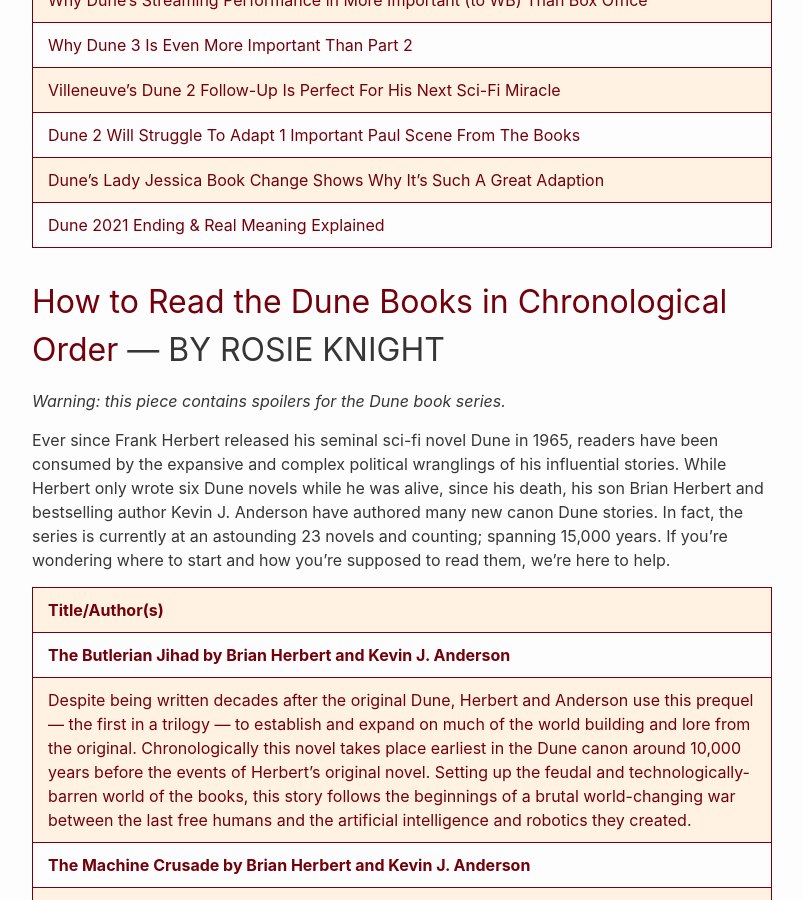
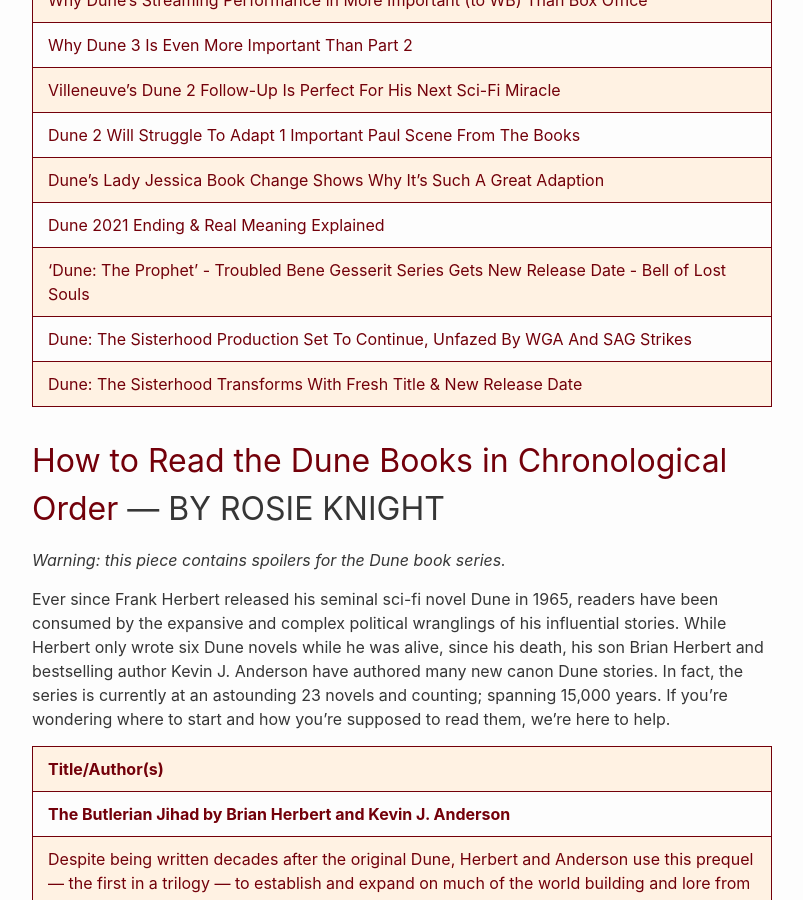
Before and after one commit to RalphHightower/RalphHightower, a Jekyll site: the page built from ScienceFiction/Dune.md, in a window 1280 px wide and 900 px high, scrolled down 3087 px. Shown: the whole window, without its empty margins (238-1041 px from the left). Built offline with Jekyll 4.4.1, drawn with Linux system fonts in a browser that asks for light colours; our own code applies the rules of GitHub Pages for plain Markdown files.

Commit message:
[docs](doc): DuneSequence.md to Dune(extended description)

```diff
--- a/ScienceFiction/DuneSequence.md
+++ b/ScienceFiction/Dune.md
@@ -44,6 +44,9 @@
 | [Dune 2 Will Struggle To Adapt 1 Important Paul Scene From The Books](https://screenrant.com/dune-2-struggle-adapt-paul-scene-books/ ) |
 | [Dune's Lady Jessica Book Change Shows Why It's Such A Great Adaption](https://screenrant.com/dune-movie-books-jessica-paul-fear-quote-change/ ) |
 | [Dune 2021 Ending & Real Meaning Explained](https://screenrant.com/dune-movie-2021-ending-explained-meaning/ ) |
+| ['Dune: The Prophet' - Troubled Bene Gesserit Series Gets New Release Date - Bell of Lost Souls](https://www.belloflostsouls.net/2023/11/dune-the-prophet-troubled-bene-gesserit-series-gets-new-release-date.html ) |
+| [Dune: The Sisterhood Production Set To Continue, Unfazed By WGA And SAG Strikes](https://movieweb.com/dune-the-sisterhood-production-set-to-continue-unfazed-by-wga-and-sag-strikes/ ) |
+| [Dune: The Sisterhood Transforms With Fresh Title & New Release Date](https://movieweb.com/dune-the-sisterhood-title-new-release-date/ ) |
 
 ## [How to Read the Dune Books in Chronological Order](https://za.ign.com/dune-part-two/176935/lists/how-to-read-the-dune-books-in-chronological-order ) — BY ROSIE KNIGHT
 
```
